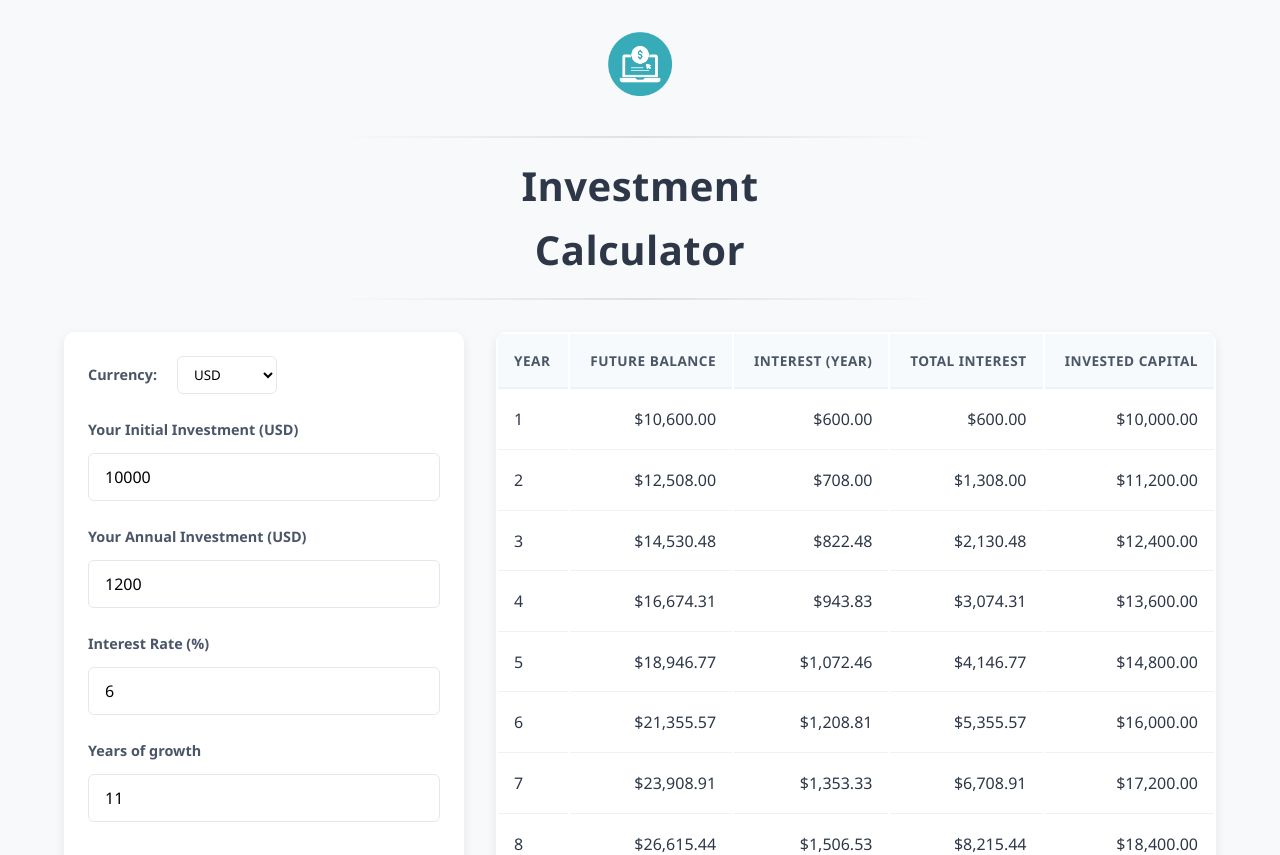
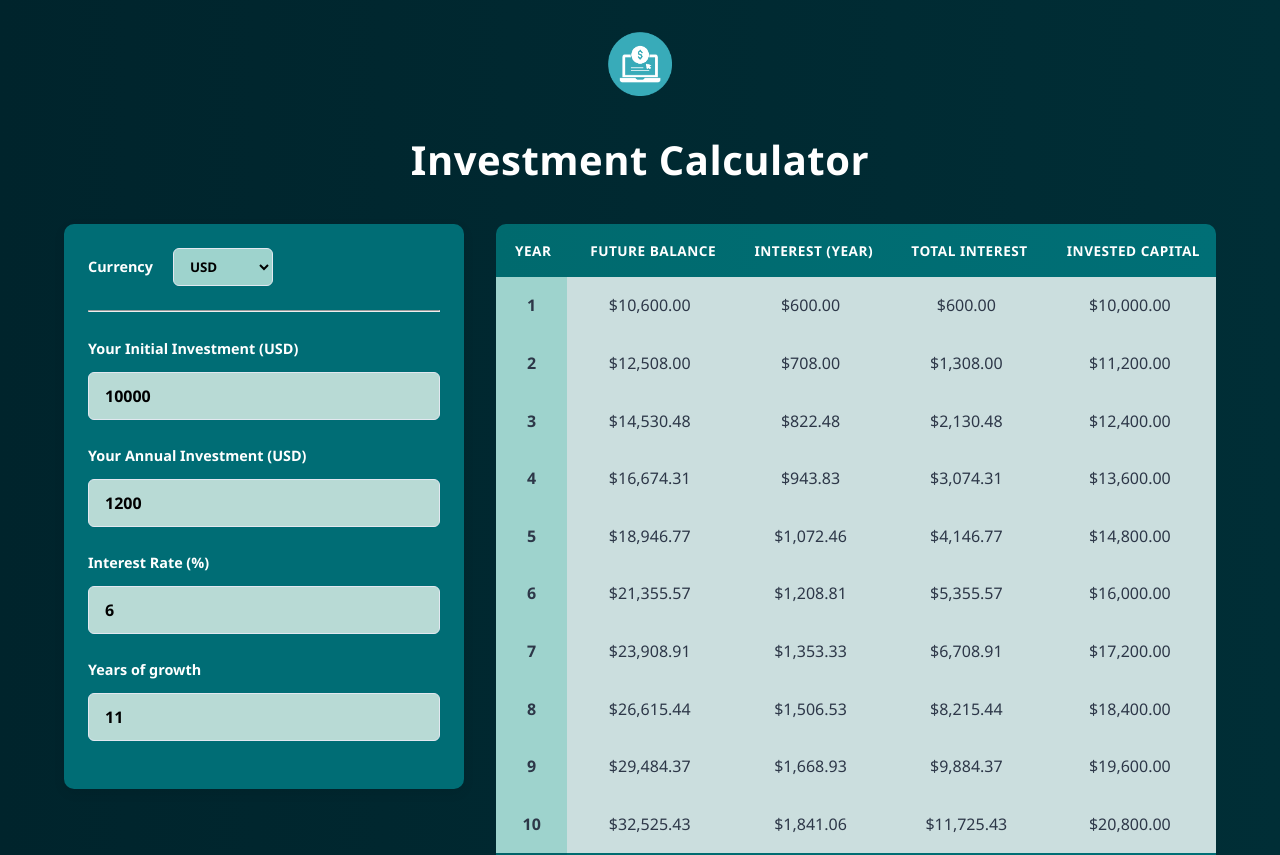
Before and after one commit to denichinv/investment_calculator, a React (Vite) app: page / in a window 1280 px wide. Shown: the top 855 px of the page. Built offline with nearby package versions, Linux system fonts and the light colour scheme.

Commit message:
styles update

```diff
--- a/src/App.css
+++ b/src/App.css
@@ -5,8 +5,8 @@
 }
 
 body {
-  background-color: #f8f9fa;
-  color: #212529;
+  background: linear-gradient(to right, rgb(0, 36, 44), rgb(0, 46, 54));
+  color: white;
 }
 
 .container {
@@ -20,7 +20,7 @@ body {
 .calculator-container {
   display: flex;
   flex-direction: column;
-  gap: 2rem;
+  gap: 2em;
   justify-content: center;
   align-items: center;
   margin-top: 2rem;
--- a/src/components/Header.jsx
+++ b/src/components/Header.jsx
@@ -6,9 +6,9 @@ const Header = ({logo}) => {
   return (
     <header id="header">
       <img src={logo} alt="Investment Calculator Logo" />
-      <hr />
-      <h1>Investment <br></br> Calculator</h1>
-      <hr />
+
+      <h1>Investment Calculator</h1>
+
 
     </header>
   )
--- a/src/components/UserInput.jsx
+++ b/src/components/UserInput.jsx
@@ -15,13 +15,15 @@ const UserInput = ({userInput,error,currency,handleChange,handleCurrencyChange,
         <section id="user-input">
             <div>
                 <div className='currency-switcher' >
-                    <label>Currency:</label>
+                    <label>Currency</label>
                     <select  value={currency} onChange={(e) => handleCurrencyChange(e.target.value)}>
                         <option value="USD">USD</option>
                         <option value="EUR">EUR</option>
                         <option value="GBP">GBP</option>
                     </select>
+
                 </div>
+                <hr /> <br />
                 <p className="input-group">
                     <label>Your Initial Investment ({currency})</label>
                     <input
--- a/src/components/header.css
+++ b/src/components/header.css
@@ -18,14 +18,7 @@ h1 {
   letter-spacing: 0.5px;
   font-weight: 600;
   text-align: center;
-  color: #2d3748;
-}
-
-#header hr {
-  margin: 1rem 0;
-  border: 0;
-  height: 2px;
-  background-image: linear-gradient(to right, rgba(0, 0, 0, 0), rgba(0, 0, 0, 0.1), rgba(0, 0, 0, 0));
+  color: white
 }
 
 @media screen and (min-width: 768px) {
--- a/src/components/outputData.css
+++ b/src/components/outputData.css
@@ -1,59 +1,84 @@
 #result {
-  background-color: white;
-  box-shadow: 0 4px 12px rgba(0, 0, 0, 0.08);
   border-radius: 10px;
   width: 100%;
-  overflow-x: auto;
+  overflow: hidden;
+  border: none;
 }
+
 
 #result table {
   width: 100%;
   border-collapse: collapse;
-  border-spacing: 0;
+  border-spacing: 0px;
   min-width: 650px;
+  border: none;
 }
 
 #result thead tr {
-  background-color: #f7fafc;
+background: linear-gradient(to right, rgb(0, 106, 110), rgb(0, 111, 118));
+
+
+
+}
+#result th,
+#result td {
+  border: none !important;
+  outline: none;
+  box-shadow: none;
 }
 
 #result th {
-  color: #4a5568;
+  color: white;
   font-size: 0.8rem;
   font-weight: 600;
   text-transform: uppercase;
   padding: 1rem;
   text-align: right;
   letter-spacing: 0.5px;
-  border-bottom: 2px solid #edf2f7;
 }
 
 #result td {
   padding: 1rem;
-  text-align: right;
-  border-bottom: 1px solid #edf2f7;
+
+  text-align: center;
   font-family: 'Segoe UI', Tahoma, Geneva, Verdana, sans-serif;
   font-size: 0.9rem;
-  color: #2d3748;
-}
 
-#result th:first-child,
-#result td:first-child {
-  text-align: left;
+
 }
 
 #result tbody tr:hover {
-  background-color: #f7fafc;
+  background-color: rgba(203, 222, 222, 0.7);
+
+
+}
+#result tbody tr {
+  color: #2d3748;
+  background-color: rgb(203, 222, 222);
+
+
+}
+
+#result tbody tr td:first-child {
+
+  background-color: rgb(158, 211, 205);
+  font-weight: 600;
+  text-align: center;
+
+}
+
+#result tbody tr:last-child td:first-child {
+  background-color: #016369;
 }
 
 #result tbody tr:last-child {
+
+background: linear-gradient(to right, rgb(0, 106, 110), rgb(0, 111, 118)) ;
+  border-bottom: none;
+  color: white !important ;
   font-weight: 600;
 }
 
-#result tbody tr:last-child td {
-  border-bottom: none;
-  background-color: #f7fafc;
-}
 
 /* Media query for tablets and larger */
 @media screen and (min-width: 768px) {
--- a/src/components/userInput.css
+++ b/src/components/userInput.css
@@ -1,5 +1,6 @@
 #user-input {
-  background-color: white;
+  background-color:rgb(0, 109, 117);
+
   box-shadow: 0 4px 12px rgba(0, 0, 0, 0.08);
   border-radius: 10px;
   font-family: 'Segoe UI', Tahoma, Geneva, Verdana, sans-serif;
@@ -18,17 +19,20 @@
 
 .input-group label {
   font-weight: 600;
-  color: #4a5568;
+  color: white;
   font-size: 0.9rem;
   margin-bottom: 0.25rem;
 }
 
 .input-group input {
+  background-color: rgb(184, 218, 213);
+
   width: 100%;
   padding: 0.75rem 1rem;
   border: 1px solid #e2e8f0;
   border-radius: 6px;
   font-size: 1rem;
+  font-weight: 600;
   font-family: inherit;
   transition: border-color 0.2s, box-shadow 0.2s;
 }
@@ -65,7 +69,7 @@
 .currency-switcher label {
   margin-right: 0.5rem;
   font-weight: 600;
-  color: #4a5568;
+  color: white;
   font-size: 0.9rem;
 }
 
@@ -73,9 +77,10 @@
   padding: 0.5rem 0.75rem;
   border: 1px solid #e2e8f0;
   border-radius: 6px;
-  font-weight: 500;
+  font-weight: 700;
   font-family: inherit;
-  background-color: white;
+  background-color: rgb(158, 211, 205);
+
   min-width: 100px;
   cursor: pointer;
 }
--- a/src/index.css
+++ b/src/index.css
@@ -3,43 +3,19 @@
   line-height: 1.6;
   font-weight: 400;
   color: #2d3748;
-  background-color: #f8f9fa;
+  background: linear-gradient(to right, rgb(0, 36, 44), rgb(0, 46, 54));
   font-synthesis: none;
   text-rendering: optimizeLegibility;
   -webkit-font-smoothing: antialiased;
   -moz-osx-font-smoothing: grayscale;
 }
 
-a {
-  font-weight: 500;
-  color: #3182ce;
-  text-decoration: inherit;
-  transition: color 0.2s;
+table {
+  border-collapse: collapse;
+  border-spacing: 0;
 }
 
-a:hover {
-  color: #2c5282;
+td, th {
+  padding: 0;
+  margin: 0;
 }
-
-button {
-  border-radius: 6px;
-  border: 1px solid transparent;
-  padding: 0.6em 1.2em;
-  font-size: 1em;
-  font-weight: 500;
-  font-family: inherit;
-  background-color: #4299e1;
-  color: white;
-  cursor: pointer;
-  transition: background-color 0.2s;
-}
-
-button:hover {
-  background-color: #3182ce;
-}
-
-button:focus,
-button:focus-visible {
-  outline: none;
-  box-shadow: 0 0 0 3px rgba(66, 153, 225, 0.4);
-}
```
